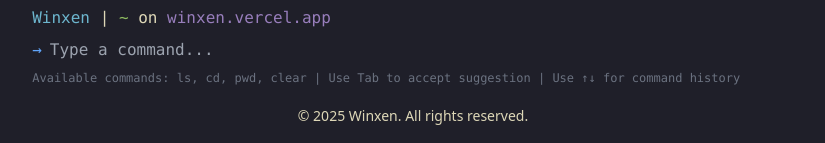
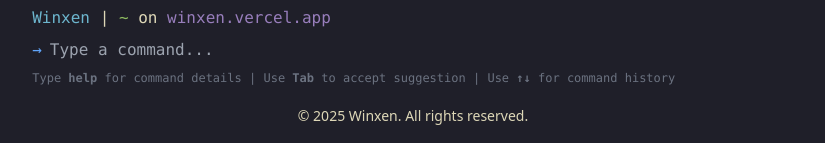
Before and after one commit to winxene/winxen, a Next.js app: page / in a window 1280 px wide. Shown: the part 912-1055 px from the top of the page, without its empty margins (227-1052 px from the left). Built offline with nearby package versions, Linux system fonts and the light colour scheme.

Commit message:
feat: added the feature to hide the content when the user type clear on terminal

```diff
--- a/src/components/ui/TerminalPane.tsx
+++ b/src/components/ui/TerminalPane.tsx
@@ -7,7 +7,11 @@
 } from "@/utils/terminal/terminalUtils";
 import { useState, useEffect, useRef } from "react";
 
-const TerminalPane = () => {
+interface TerminalPaneProps {
+  setShowContent: (show: boolean) => void;
+}
+
+const TerminalPane = ({ setShowContent }: TerminalPaneProps) => {
   const [currentPath, setCurrentPath] = useState("~");
   const [input, setInput] = useState("");
   const [output, setOutput] = useState<OutputLine[]>([]);
@@ -33,6 +37,7 @@
     setHistoryIndex,
     setInput,
     setShowAutocomplete,
+    setShowContent,
   });
 
   const { handleInputChange, handleKeyDown } = useInputHandlers({
@@ -71,7 +76,7 @@
                 </a>
               </div>
             )}
-            <div
+            <p
               key={index}
               className={`text-left text-sm ${
                 line.type === "command"
@@ -82,7 +87,7 @@
               }`}
             >
               {line.text}
-            </div>
+            </p>
           </>
         ))}
       </div>
@@ -116,17 +121,22 @@
         </div>
       </div>
 
-      <div className="text-xs text-gray-500 mt-4">
-        Available commands: ls, cd, pwd, clear | Use Tab to accept suggestion |
-        Use ↑↓ for command history
+      <p className="text-xs text-gray-500 mt-4">
+        Type{" "}
+        <a href="/help" className="font-bold hover:text-linkAlt">
+          help
+        </a>{" "}
+        for command details | Use <span className="font-bold">Tab</span> to
+        accept suggestion | Use <span className="font-bold">↑↓ </span> for
+        command history
         {showAutocomplete && autocompleteOptions.length > 1 && (
-          <span>
+          <span className="font-bold">
             {" "}
             | Use ↑↓ to cycle suggestions ({autocompleteIndex + 1}/
             {autocompleteOptions.length})
           </span>
         )}
-      </div>
+      </p>
     </div>
   );
 };
--- a/src/hooks/terminal/useCommandExecutor.ts
+++ b/src/hooks/terminal/useCommandExecutor.ts
@@ -13,6 +13,7 @@
   setHistoryIndex: (index: number) => void;
   setInput: (input: string) => void;
   setShowAutocomplete: (show: boolean) => void;
+  setShowContent: (show: boolean) => void;
 }
 
 export const useCommandExecutor = ({
@@ -24,6 +25,7 @@
   setHistoryIndex,
   setInput,
   setShowAutocomplete,
+  setShowContent,
 }: UseCommandExecutorProps) => {
   const router = useRouter();
   const executeCommand = useCallback(
@@ -101,6 +103,7 @@
 
         case "clear":
           setOutput([]);
+          setShowContent(false);
           break;
 
         case "":
@@ -125,6 +128,7 @@
       setHistoryIndex,
       setInput,
       setShowAutocomplete,
+      setShowContent,
     ],
   );
 
```
